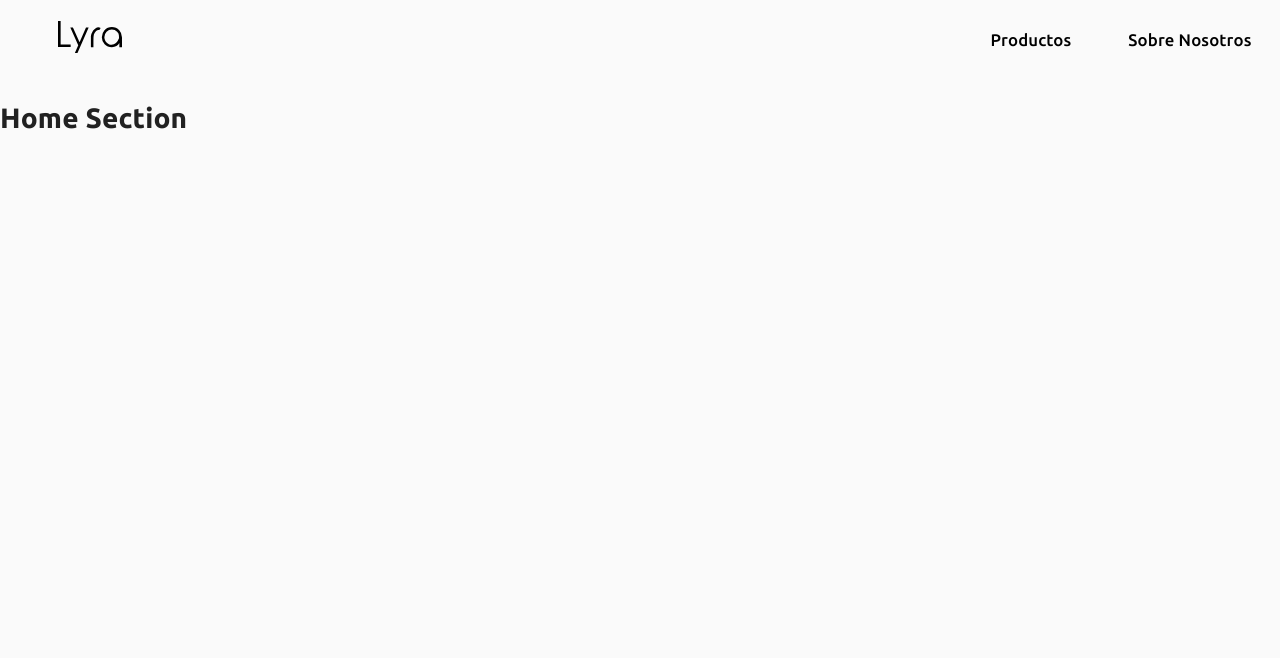
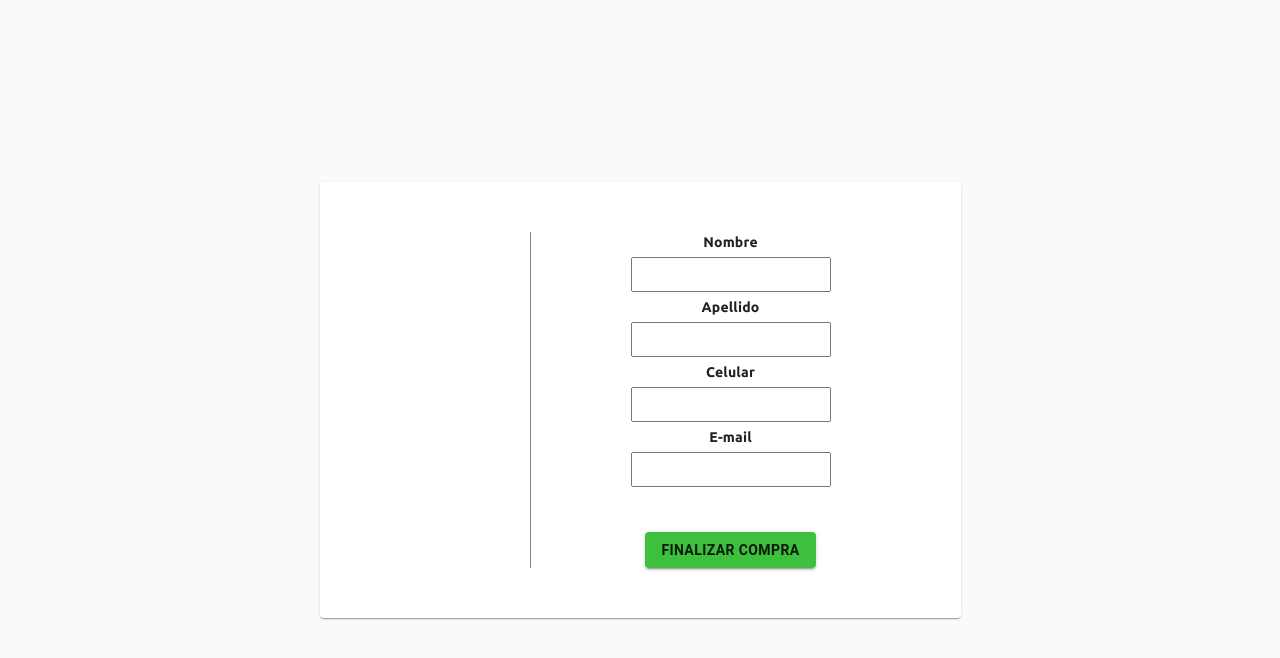
Before and after one commit to StefanoPitto/e-commerce, a React (Create React App) app: page /finalizar-compra in a window 1280 px wide. Shown: the top 658 px of the page. Built offline with nearby package versions, Linux system fonts and the light colour scheme.

Commit message:
Buyer Form add

```diff
--- a/src/App.js
+++ b/src/App.js
@@ -8,6 +8,7 @@ import Home from "./Components/Home";
 import CartContextProvider from "./Components/CartContextProvider";
 import Cart from "./Components/Cart";
 import { BrowserRouter as Router, Switch, Route } from "react-router-dom";
+import BuyerForm from "./Components/BuyerForm";
 
 const theme = createTheme({
   palette: {
@@ -28,6 +29,11 @@ const App = () => {
     <CartContextProvider>
       <ThemeProvider theme={theme}>
         <Router>
+          <Switch>
+            <Route exact path="/finalizar-compra">
+              <BuyerForm />
+            </Route>
+            <Route>
               <Navbar />
               <Switch>
                 <Route exact path="/">
@@ -49,6 +55,8 @@ const App = () => {
                   <Home />
                 </Route>
               </Switch>
+            </Route>
+          </Switch>
         </Router>
       </ThemeProvider>
     </CartContextProvider>
--- /dev/null
+++ b/src/Components/BuyerForm.js
@@ -0,0 +1,200 @@
+import React, { useState, useContext } from "react";
+import Context from "./Context";
+import { Card, Button } from "@material-ui/core";
+import styled from "styled-components";
+import { getFirestore } from "../Firebase";
+
+const StyledCard = styled(Card)`
+  margin: 0 auto;
+  width: fit-content;
+  display: flex;
+  padding: 50px;
+`;
+
+const Container = styled.section`
+  height: 100vh;
+  width: 100vw;
+  display: flex;
+  align-items: center;
+  justify-content: center;
+`;
+
+const MapContainer = styled.div`
+  border-right: 1px solid gray;
+  padding: 0 80px;
+`;
+
+const FormContainer = styled.div`
+  padding: 0 80px;
+  text-align: center;
+  font-weight: 700;
+  margin-left: 20px;
+  label,
+  input {
+    display: block;
+    min-width: 200px;
+    margin-bottom: 5px;
+  }
+  input {
+    padding: 8px;
+  }
+`;
+
+const StyledButton = styled(Button)`
+  margin-top: 40px;
+  font-weight: 700;
+  background-color: #0aaf0ac9;
+  &:hover {
+    background-color: #06c906;
+    color: white;
+  }
+`;
+
+const ItemContainer = styled.div`
+  display: flex;
+  justify-content: center;
+  align-items: center;
+  img {
+    width: 50px;
+    height: 50px;
+    object-fit: contain;
+  }
+`;
+
+const BuyerForm = () => {
+  const [verified, setVerified] = useState({
+    name: false,
+    email: false,
+    tel: false,
+    surname: false,
+  });
+  const [customerInfo, setCustomerInfo] = useState({
+    name: "",
+    email: "",
+    tel: "",
+    surname: "",
+  });
+  const { getTotalCost, getCartItems } = useContext(Context);
+
+  const verifyName = (e) => {
+    let regEx = /^[a-z ,.'-]+$/i;
+    let currentState = verified;
+    let currentInfo = customerInfo;
+    currentState.name = regEx.test(e.target.value);
+    currentInfo.name = e.target.value;
+    setVerified(currentState);
+    setCustomerInfo(currentInfo);
+  };
+
+  const verifyEmail = (e) => {
+    let regEx = /^[a-zA-Z0-9]+@[a-zA-Z0-9]+\.[A-Za-z]+$/;
+    let currentState = verified;
+    let currentInfo = customerInfo;
+    currentState.email = regEx.test(e.target.value);
+    currentInfo.email = e.target.value;
+    setVerified(currentState);
+    setCustomerInfo(currentInfo);
+  };
+
+  const verifyTel = (e) => {
+    let regEx = /^[0-9]{7,9}$/;
+    let currentState = verified;
+    let currentInfo = customerInfo;
+    currentState.tel = regEx.test(e.target.value);
+    currentInfo.tel = e.target.value;
+    setVerified(currentState);
+    setCustomerInfo(currentInfo);
+  };
+
+  const verifySurname = (e) => {
+    let regEx = /^[a-z ,.'-]+$/i;
+    let currentState = verified;
+    let currentInfo = customerInfo;
+    currentState.surname = regEx.test(e.target.value);
+    currentInfo.surname = e.target.value;
+    setVerified(currentState);
+    setCustomerInfo(currentInfo);
+  };
+
+  const crearOrden = () => {
+    if (verified.name && verified.tel && verified.email && verified.surname) {
+      let actualDate = new Date();
+      let newOrder = {
+        buyer: {
+          name: `${customerInfo.name} ${customerInfo.surname}`,
+          phone: customerInfo.tel,
+          email: customerInfo.email,
+        },
+        items: getCartItems(),
+        date: `${actualDate.getDate()}/${actualDate.getMonth()}/${actualDate.getFullYear()}`,
+        totalCost: getTotalCost(),
+      };
+      const firestore = getFirestore();
+      const collection = firestore.collection("orders");
+      const query = collection.add(newOrder);
+      query
+        .then((resultado) => {
+          console.log("Orden exitosa");
+        })
+        .catch((error) => {
+          console.log("Error al crear la orden");
+        });
+    } else {
+      console.log("No entro");
+    }
+  };
+
+  return (
+    <Container>
+      <StyledCard>
+        <MapContainer>
+          {getCartItems().map((element) => {
+            return (
+              <ItemContainer key={element.item.productId}>
+                <img src={element.item.productImage} alt="" />
+                <p>{element.item.productName}</p>
+              </ItemContainer>
+            );
+          })}
+        </MapContainer>
+        <FormContainer>
+          <form action="">
+            <label htmlFor="name">Nombre</label>
+            <input
+              onChange={verifyName}
+              type="text"
+              autoComplete="given-name"
+              id="name"
+            />
+            <label htmlFor="surname">Apellido</label>
+            <input
+              onChange={verifySurname}
+              type="text"
+              autoComplete="family-name"
+              id="surname"
+            />
+            <label htmlFor="cellphone">Celular</label>
+            <input
+              onChange={verifyTel}
+              type="text"
+              autoComplete="tel"
+              id="cellphone"
+            />
+            <label htmlFor="email">E-mail</label>
+            <input
+              onChange={verifyEmail}
+              type="text"
+              autoComplete="email"
+              id="email"
+            />
+          </form>
+          <StyledButton onClick={crearOrden} variant="contained">
+            Finalizar Compra
+          </StyledButton>
+        </FormContainer>
+      </StyledCard>
+    </Container>
+  );
+};
+
+export default BuyerForm;
--- a/src/Components/Cart.js
+++ b/src/Components/Cart.js
@@ -101,7 +101,9 @@ const Cart = () => {
           >
             Vaciar Carrito
           </StyledButton>
-          <StyledButton variant="contained">Finalizar Compra</StyledButton>
+          <Link to="/finalizar-compra">
+            <StyledButton variant="contained">Finalizar Compra</StyledButton>
+          </Link>
         </StyledCard>
       ) : (
         <EmptyCartStyledDiv>
```
Lines whose indentation alone changed are shown as unchanged.
